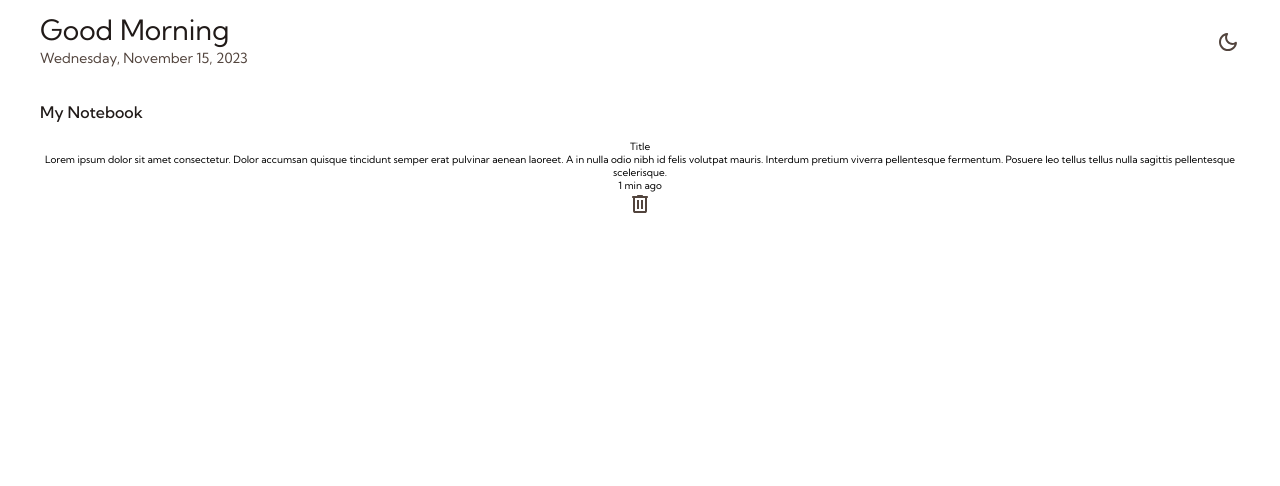
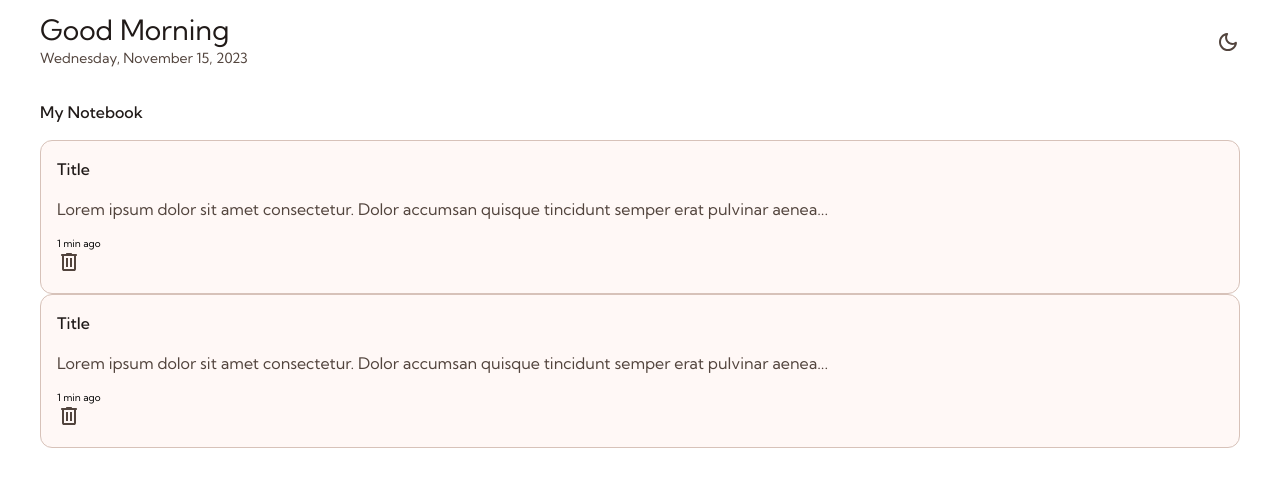
Before and after one commit to DJaye33/notekeeper-app, an Angular app: page / in a window 1280 px wide. Shown: the top 486 px of the page. Built offline with nearby package versions, Linux system fonts and the light colour scheme.

Commit message:
add note component

```diff
--- a/src/app/app.module.ts
+++ b/src/app/app.module.ts
@@ -5,6 +5,7 @@ import { AppComponent } from './app.component';
 import { ContainerComponent } from './container/container.component';
 import { HeaderComponent } from './header/header.component';
 import { NotesModule } from './notes/notes.module';
+// import { TruncatePipe } from './truncate.pipe';
 
 @NgModule({
   declarations: [AppComponent, ContainerComponent, HeaderComponent],
--- a/src/app/notes/note/note.component.css
+++ b/src/app/notes/note/note.component.css
@@ -0,0 +1,25 @@
+li {
+  background-color: var(--surface-light);
+  border: 1px solid var(--outline-variant-light);
+  border-radius: 1.2rem;
+  padding: 1.6rem;
+}
+
+.note-btn {
+  text-align: left;
+}
+
+.note-title {
+  font-size: 1.6rem;
+  font-weight: 500;
+  line-height: 2.4rem;
+  color: var(--on-background-light);
+}
+
+.note-text {
+  color: var(--on-surface-variant-light);
+  font-size: 1.6rem;
+  font-weight: 400;
+  line-height: 2.4rem;
+  margin: 1.6rem 0;
+}
--- a/src/app/notes/note/note.component.html
+++ b/src/app/notes/note/note.component.html
@@ -1,14 +1,12 @@
 <li>
-  <button>
-    <p>{{ note.title }}</p>
-    <p>{{ note.text }}</p>
+  <button class="note-btn">
+    <p class="note-title">{{ note.title }}</p>
+    <p class="note-text">{{ note.text | truncate : 99 }}</p>
     <div>
       <!-- TODO: make created time dynamic -->
       <p>{{ note.created }}</p>
+      <!-- Projected Delete Button -->
       <ng-content></ng-content>
-      <!-- <button>
-        <img src="assets/images/delete.svg" alt="delete note" />
-      </button> -->
     </div>
   </button>
 </li>
--- a/src/app/notes/notebook/notebook.component.html
+++ b/src/app/notes/notebook/notebook.component.html
@@ -7,5 +7,10 @@
         <img src="assets/images/delete.svg" alt="delete note" />
       </button>
     </app-note>
+    <app-note>
+      <button>
+        <img src="assets/images/delete.svg" alt="delete note" />
+      </button>
+    </app-note>
   </ul>
 </section>
--- a/src/app/notes/notes.module.ts
+++ b/src/app/notes/notes.module.ts
@@ -2,9 +2,10 @@ import { NgModule } from '@angular/core';
 import { CommonModule } from '@angular/common';
 import { NotebookComponent } from './notebook/notebook.component';
 import { NoteComponent } from './note/note.component';
+import { TruncatePipe } from '../truncate.pipe';
 
 @NgModule({
-  declarations: [NotebookComponent, NoteComponent],
+  declarations: [NotebookComponent, NoteComponent, TruncatePipe],
   imports: [CommonModule],
   exports: [NotebookComponent],
 })
--- /dev/null
+++ b/src/app/truncate.pipe.ts
@@ -0,0 +1,18 @@
+import { Pipe, PipeTransform } from '@angular/core';
+
+@Pipe({
+  name: 'truncate',
+})
+export class TruncatePipe implements PipeTransform {
+  transform(value: string, maxLength: number = 50): string {
+    if (!value) {
+      return '';
+    }
+
+    if (value.length <= maxLength) {
+      return value;
+    }
+
+    return value.substring(0, maxLength) + '...';
+  }
+}
```
